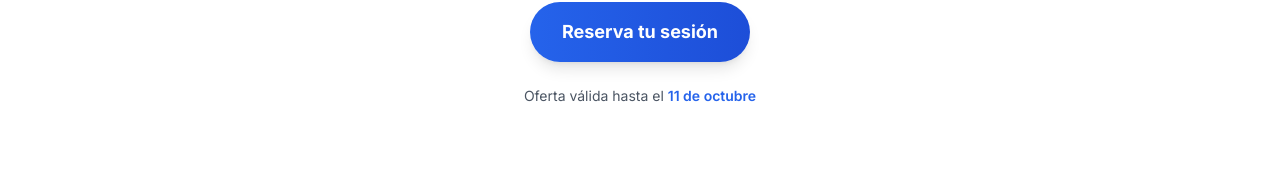
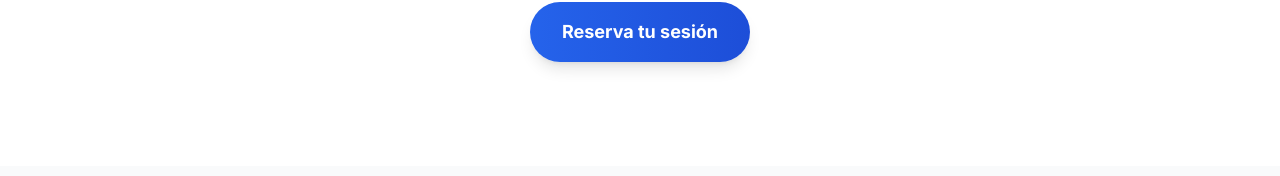
Before and after one commit to Grobier/fisiomov, a React (Vite) app: page /recovery in a window 1280 px wide. Shown: the part 402-578 px from the top of the page. Built offline with nearby package versions, Linux system fonts and the light colour scheme.

Commit message:
version 3.0

```diff
--- a/src/components/Recovery.jsx
+++ b/src/components/Recovery.jsx
@@ -117,15 +117,6 @@ const Recovery = () => {
             Reserva tu sesión
           </motion.button>
 
-          {/* Texto de oferta */}
-          <motion.p
-            initial={{ opacity: 0, y: 20 }}
-            animate={{ opacity: 1, y: 0 }}
-            transition={{ delay: 1.0 }}
-            className="text-sm text-gray-600"
-          >
-            Oferta válida hasta el <span className="text-blue-600 font-semibold">11 de octubre</span>
-          </motion.p>
         </div>
       </motion.section>
 
```
